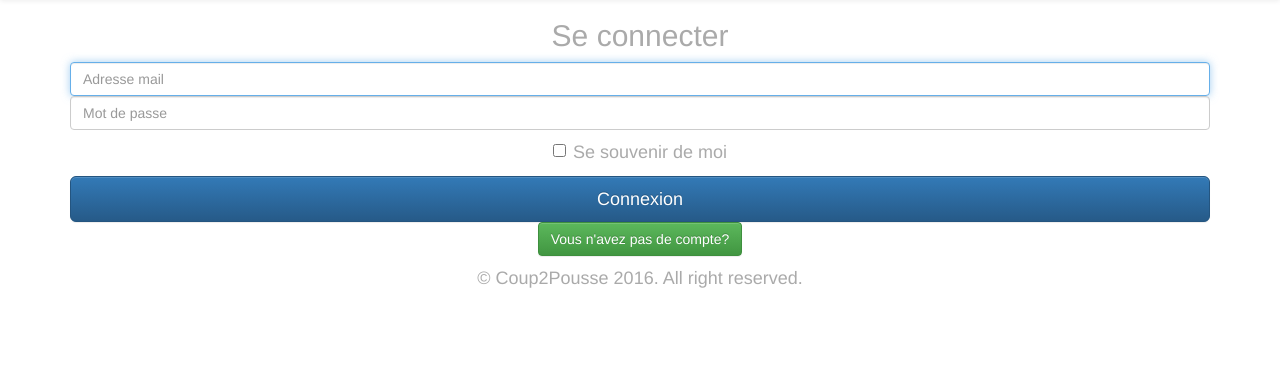
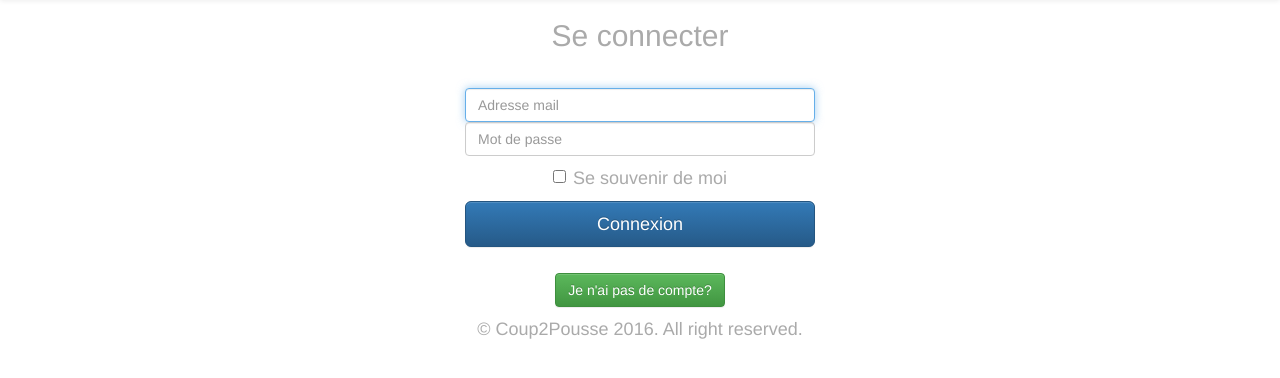
Before and after one commit to Gauwan/B3_Coup2Pousse, a PHP site: template templates/signin.phtml in a window 1280 px wide. Shown: the part 51-429 px from the top of the page. Run offline with PHP 8.4, Linux system fonts and the light colour scheme; the template is opened without the code that fills it, so the values that code supplies are empty; some libraries are stand-ins or nearby versions.

Commit message:
signin et signup

```diff
--- a/public/css/style.css
+++ b/public/css/style.css
@@ -35,4 +35,13 @@ body {
 }
 .form-group{
     display: inline-block;
+}.sign{
+
 }
+.formsign{
+    margin: auto;
+    width: 350px;
+}
+button:hover{
+    text-decoration: none;
+}
--- a/templates/signin.phtml
+++ b/templates/signin.phtml
@@ -9,13 +9,13 @@
 
 
 
-    <form method="post" action="/signin/process/" class="form-signin fewinput">
+    <form method="post" class="formsign" action="/signin/process/" class="form-signin fewinput">
 
         <h2 class="form-signin-heading">Se connecter</h2>
+</br>
+        <input type="email" id="email" name="email" class="form-control sign" placeholder="Adresse mail" required autofocus>
 
-        <input type="email" id="email" name="email" class="form-control" placeholder="Adresse mail" required autofocus>
-
-        <input type="password" id="password" name="password" class="form-control" placeholder="Mot de passe" required>
+        <input type="password" id="password" name="password" class="form-control sign" placeholder="Mot de passe" required>
 
         <input type="hidden" name="url" value="<?php echo "http://".$_SERVER['HTTP_HOST'].$_SERVER['REQUEST_URI'];?>">
 
@@ -29,8 +29,8 @@
 
     </form>
 
-
-    <p class="text-center"><a href="/signup/" class="btn btn-success already">Vous n'avez pas de compte?</a></p>
+    </br>
+    <p class="text-center singupbtn"><a href="/signup/" class="btn btn-success already">Je n'ai pas de compte?</a></p>
 
 
 </div> <!-- .container -->
```
Also changed, not shown: templates/signup.phtml (+7 -7 lines).
